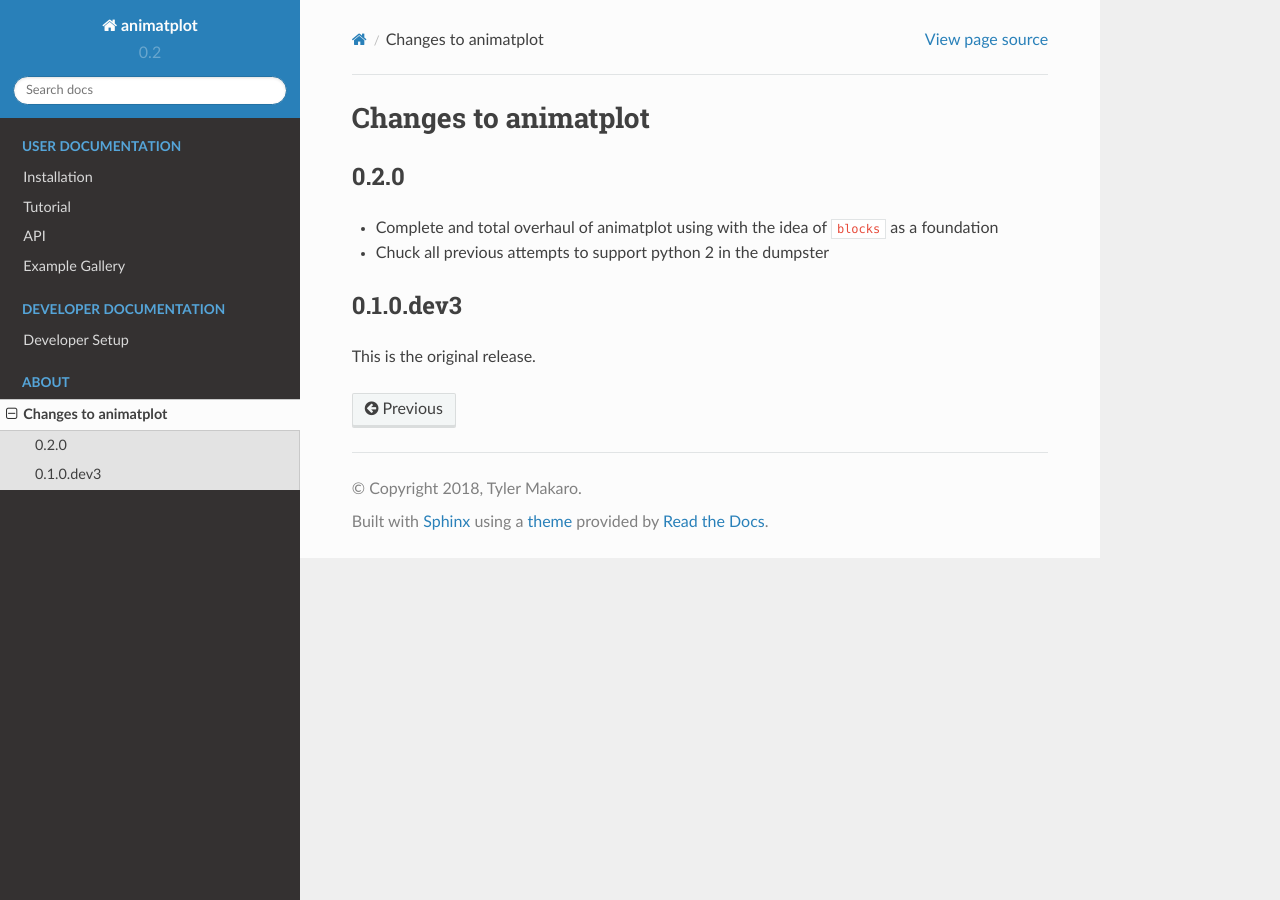
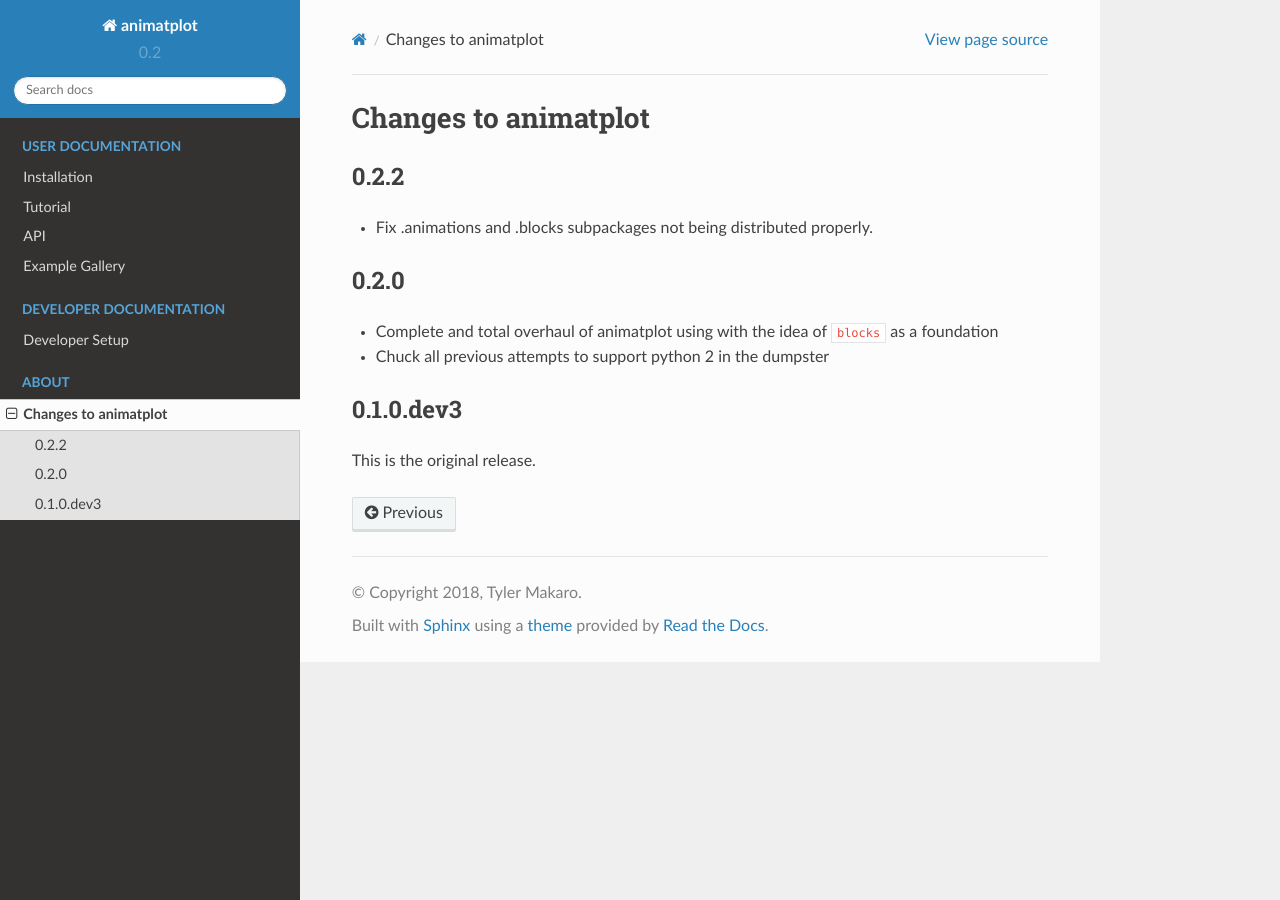
Before and after one commit to t-makaro/animatplot, a Sphinx documentation site: the page built from docs/source/changelog.rst, in a window 1280 px wide. Built offline with Sphinx 7.4.7 and the Read the Docs theme 2.0.0, drawn with Linux system fonts in a browser that asks for light colours.

Commit message:
release 0.2.2

```diff
--- a/animatplot/_version.py
+++ b/animatplot/_version.py
@@ -1,3 +1,3 @@
-version = (0, 2, 1)
+version = (0, 2, 2)
 info = ''
 __version__ = '.'.join(map(str, version))+info
--- a/docs/source/changelog.rst
+++ b/docs/source/changelog.rst
@@ -1,5 +1,9 @@
 Changes to animatplot
 =====================
+
+0.2.2
+-----
+- Fix .animations and .blocks subpackages not being distributed properly.
 
 0.2.0
 -----
```
